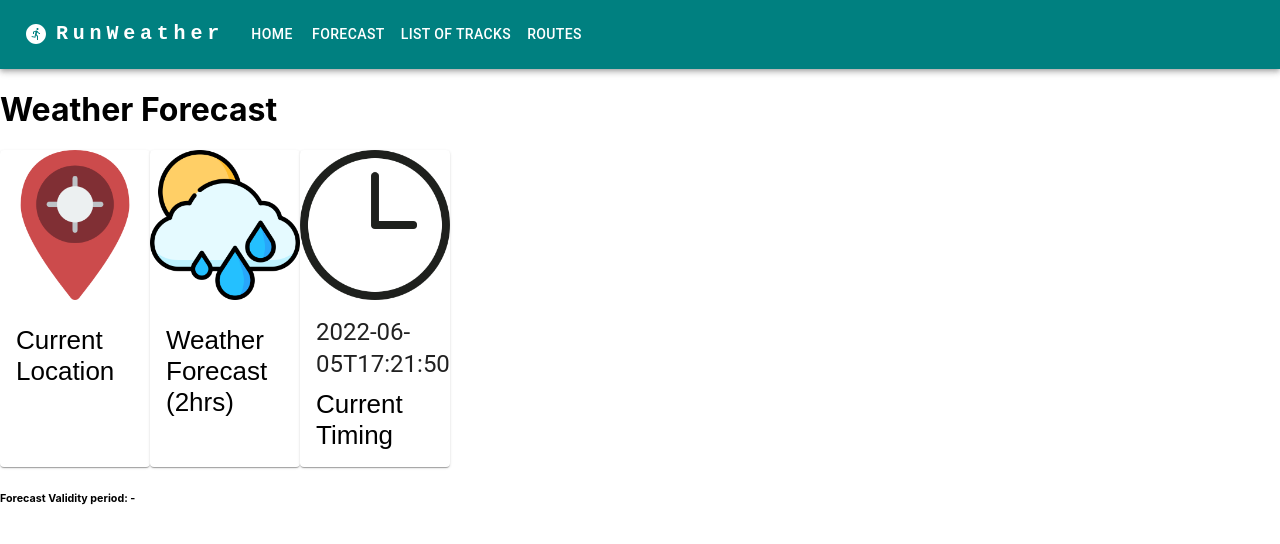
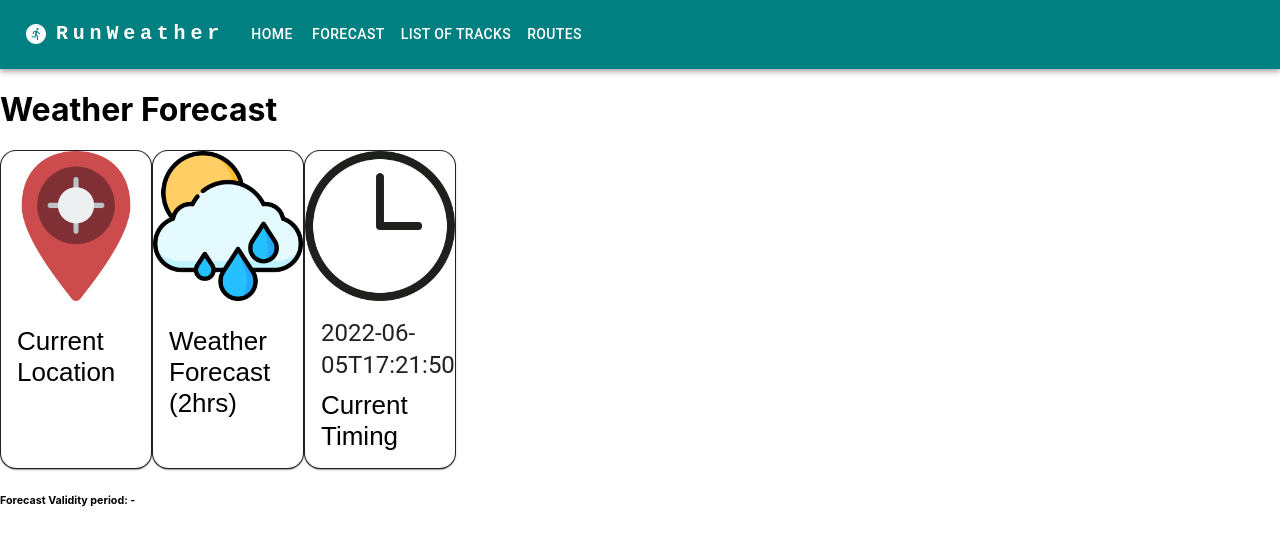
Before and after one commit to ClivanL/RunWeatherRun, a React (Vite) app: page / in a window 1280 px wide. Shown: the top 544 px of the page. Built offline with nearby package versions, Linux system fonts and the light colour scheme; no server answers.

Commit message:
minor changes to improve appearance

```diff
--- a/src/Components/Card.jsx
+++ b/src/Components/Card.jsx
@@ -4,18 +4,20 @@ import CardContent from '@mui/material/CardContent';
 import CardMedia from '@mui/material/CardMedia';
 import Typography from '@mui/material/Typography';
 import { CardActionArea } from '@mui/material';
+import { borders } from '@mui/system'
 
 
 export default function ActionAreaCard({legend, text, images}) {
   // console.log("action area card",images);
   return (
-    <Card sx={{ width: 150 }}>
+    <Card sx={{ width: 150, borderColor:'primary.main', border: 1, borderRadius: '16px' }}>
       <CardActionArea>
         <CardMedia
           component="img"
           height="25%"
           image={images && images[text]}
           alt={text}
+          margin="auto"
         />
         <CardContent>
           <Typography gutterBottom variant="h5" component="div">
```
